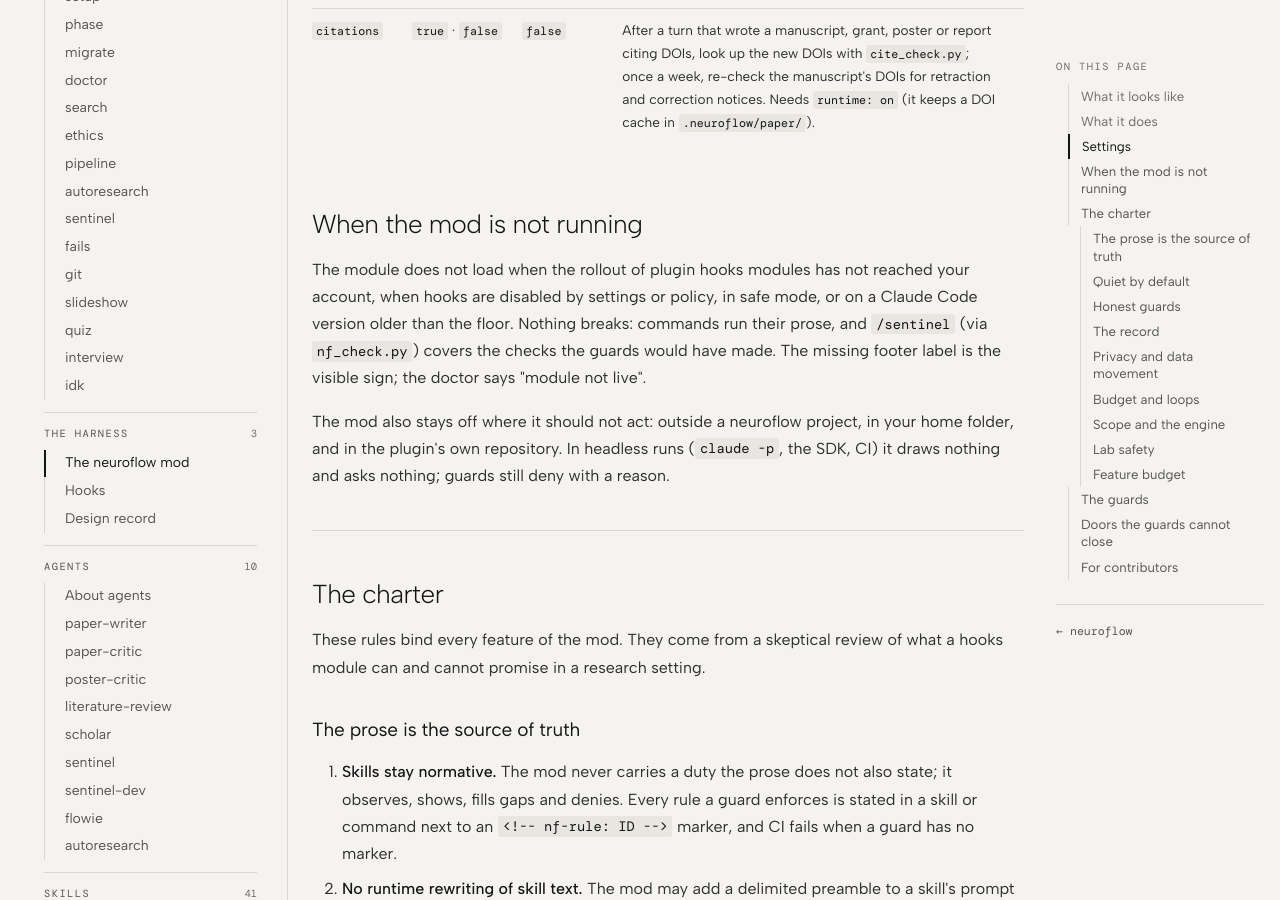
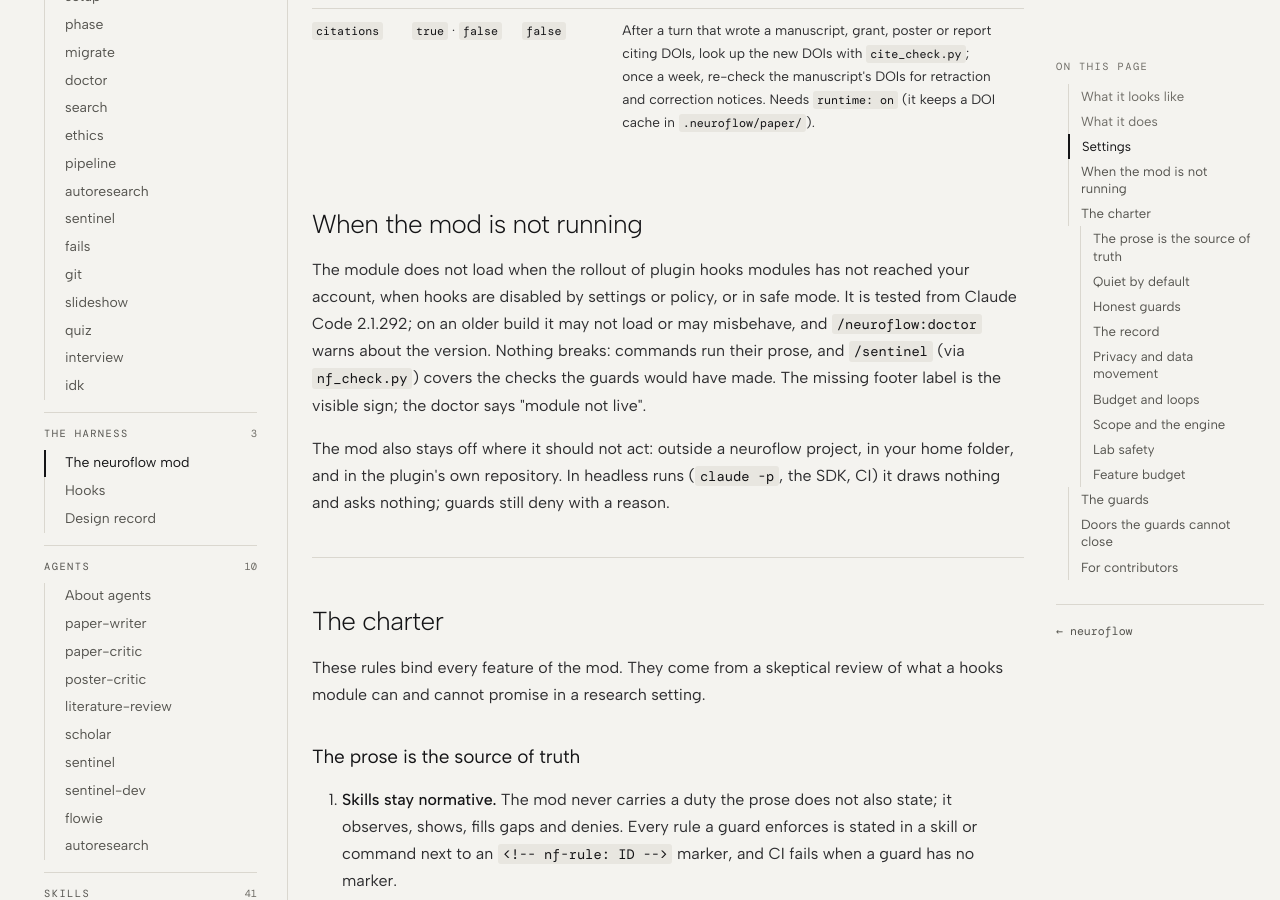
Before and after one commit to stanislavjiricek/neuroflow, an MkDocs documentation site: the page built from docs/concepts/mods.md, in a window 1280 px wide and 900 px high, scrolled down 4244 px. Built offline with MkDocs 1.6.1 and Material for MkDocs 9.7.7, drawn with Linux system fonts in a browser that asks for light colours; some web fonts are replaced; comment, search, counter and statistics services are not loaded; some of the changed text lies outside the part shown.

Commit message:
fix: loose ends the review agents found outside their files
- doctor.py: a .gitignore that ignores .neuroflow/ as a whole covers every
  local-only path (as the guard now reads it), comments no longer count, and
  the paper X-ray line is the scaffold's own `.neuroflow/paper/xray-*`.
- README version history: 18 links to agents removed long ago are plain names.
- agents/flowie.md points at /setup Step 4 (the gateway step), mod-canary at
  /plugin -> Installed -> neuroflow -> Configure options.
- mods.md: the mod is tested from 2.1.292 (nothing refuses an older build; the
  doctor warns), and GIT-NO-SECRETS asks for a broad git add, as the guard does.

Co-Authored-By: Claude Opus 5.5 <noreply@anthropic.com>

```diff
--- a/docs/concepts/mods.md
+++ b/docs/concepts/mods.md
@@ -120,7 +120,8 @@ them. Values are per user; per-project facts stay in `.neuroflow/`.
 ## When the mod is not running
 
 The module does not load when the rollout of plugin hooks modules has not reached your account, when hooks are
-disabled by settings or policy, in safe mode, or on a Claude Code version older than the floor. Nothing breaks:
+disabled by settings or policy, or in safe mode. It is tested from Claude Code 2.1.292; on an older build it may not
+load or may misbehave, and `/neuroflow:doctor` warns about the version. Nothing breaks:
 commands run their prose, and `/sentinel` (via `nf_check.py`) covers the checks the guards would have made. The
 missing footer label is the visible sign; the doctor says "module not live".
 
@@ -238,7 +239,7 @@ done. A guard that would ask denies instead in a headless run, where nobody is t
 | `PREREG-FROZEN` | Writes to the files of a preregistration a person froze; changes to earlier entries of `deviations.md` while it is frozen (new entries are appended) | deny |
 | `RAW-READONLY` | Changing, moving or deleting an existing file under `raw_roots` (`sourcedata/` while unset); new recordings may be added | deny |
 | `PARTICIPANT-ROUTE` | The model reading participant data (recordings, `participants.tsv` rows) when `ai_processing` is `none`, missing, or not set by a person; sidecar JSON and a table's header row are fine. Off when `project_config.md` says `ethics: not-applicable` (a project with no participant data to protect) | deny — a warning when the project has no ethics record yet |
-| `GIT-NO-SECRETS` | `git clean -x`, staging local-only files, `git add -A` while `.gitignore` lacks the local-only lines; commands that throw work away (`reset --hard`, force push) | deny — ask for discards |
+| `GIT-NO-SECRETS` | `git clean -x`, staging local-only files, `git add .` / `-A` / `-u` while `.gitignore` lacks the local-only lines; commands that throw work away (`reset --hard`, force push) | deny — ask for a broad `git add` and for discards |
 | `GIT-ALIAS-SCOPE` | A git verb beyond the endpoint of the running `/git` alias | deny |
 | `INTEGRITY-MARKER` | The model writing `set_by: person` into an ethics or preregistration status file | ask |
 | `EGRESS-CONFIRM` | Uploads to outside services (NotebookLM sources) | ask |
```
Also changed, not shown: README.md (+5 -5 lines), agents/flowie.md (+1 -1 lines), 3 other files.
